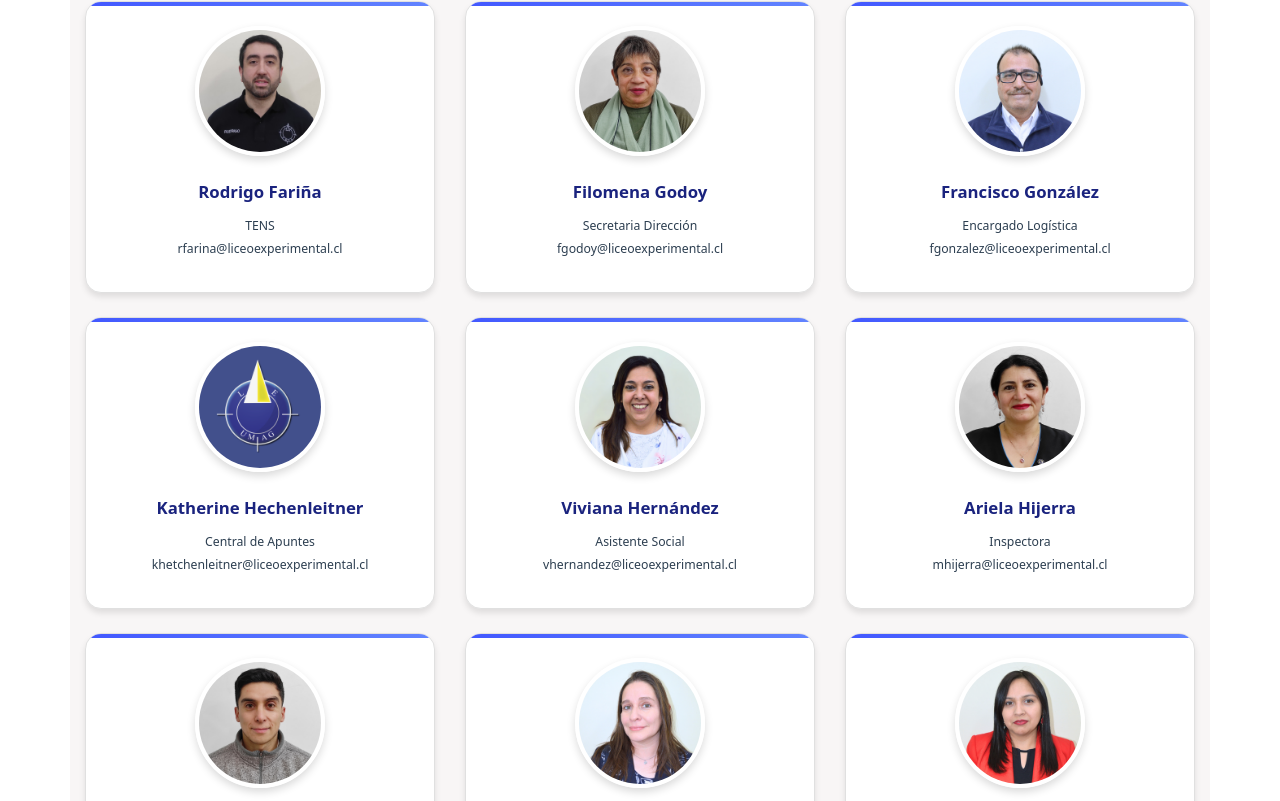
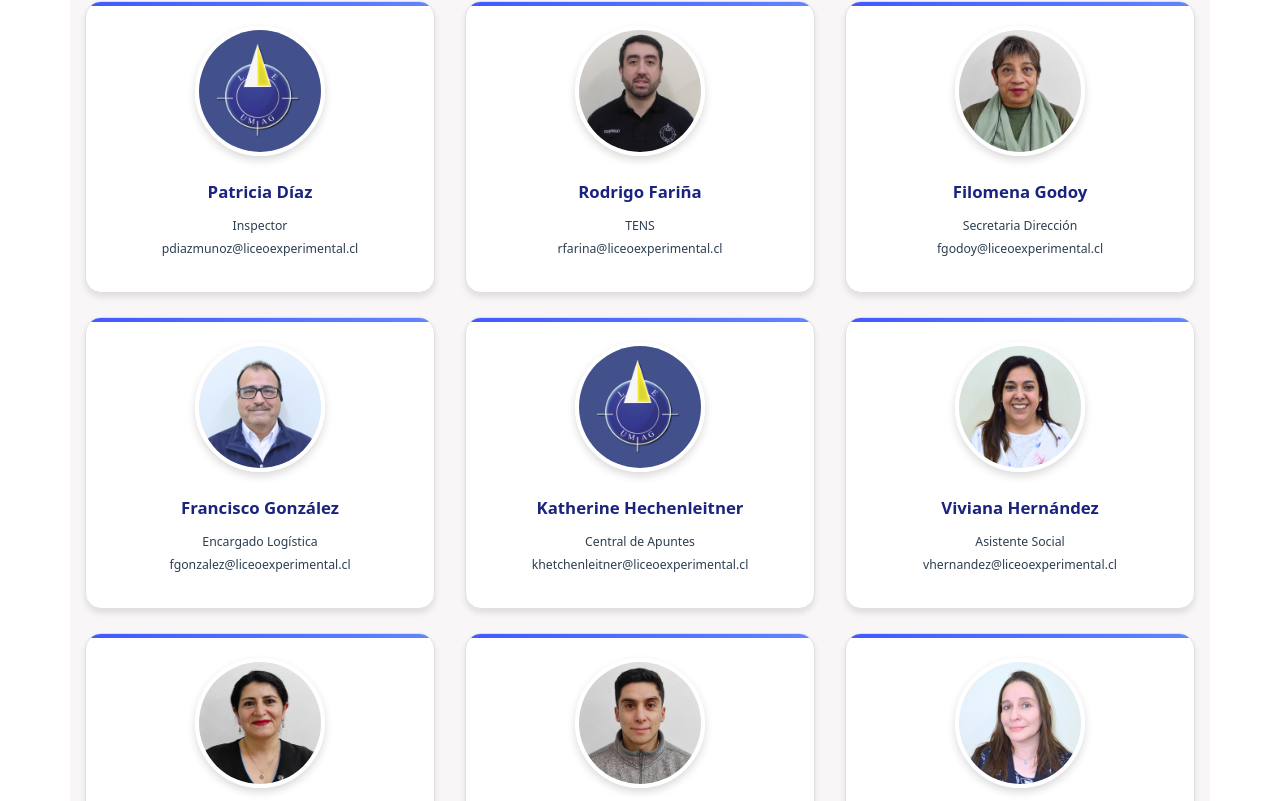
Before and after one commit to LuisSubiabre/leumag, a React (Vite) app: page /Estamentos in a window 1280 px wide. Shown: the part 11036-11837 px from the top of the page. Built offline with nearby package versions, Linux system fonts and the light colour scheme.

Commit message:
feat: add new Funcionario entry for Patricia Díaz in asistentes data

```diff
--- a/src/data/asistentes.ts
+++ b/src/data/asistentes.ts
@@ -197,4 +197,10 @@ export const equipoAsistentes: Funcionario[] = [
     correo: "jdiaz@liceoexperimental.cl",
     dpto: "Inspector",
   },
+  {
+    img: demoImage,
+    nombre: "Patricia Díaz",
+    correo: "pdiazmunoz@liceoexperimental.cl",
+    dpto: "Inspector",
+  },
 ].sort((a, b) => a.nombre.split(" ")[1].localeCompare(b.nombre.split(" ")[1]));
```
